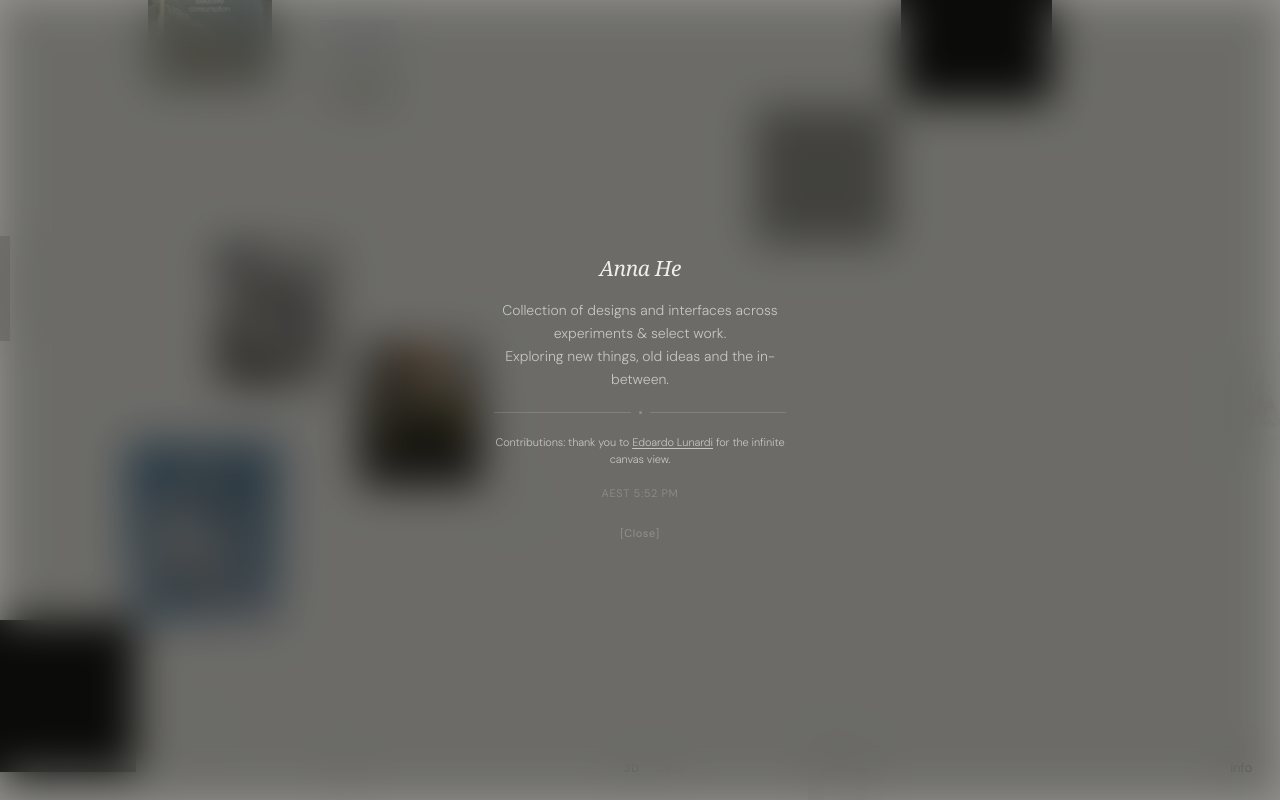
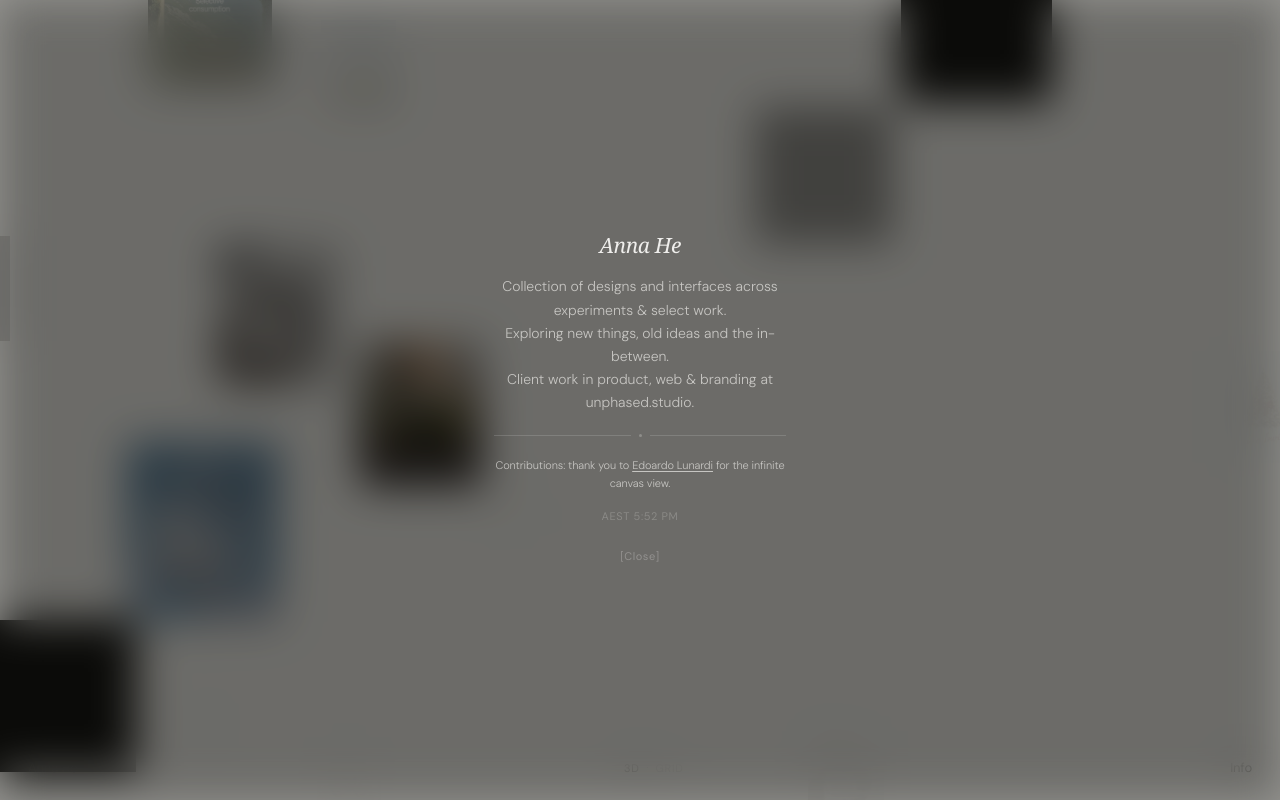
Before and after one commit to anna3he/creative-archive, a React (Vite) app: page / in a window 1280 px wide. Both pictures are taken after a click on the button "Info". Built offline with nearby package versions, Linux system fonts and the light colour scheme; a web font is replaced by a local one.

Commit message:
Update index.tsx

```diff
--- a/src/info-overlay/index.tsx
+++ b/src/info-overlay/index.tsx
@@ -35,21 +35,26 @@ export function InfoOverlay({ open, onClose }: InfoOverlayProps) {
   return (
     <div className={`${styles.overlay} ${open ? styles.open : ""}`} aria-hidden={!open}>
       <div className={styles.scrim} onClick={onClose} />
-
       <div className={`${styles.card} ${open ? styles.cardIn : ""}`} role="dialog" aria-modal="true">
         <p className={styles.name}>Anna He</p>
-
         <p className={styles.tagline}>
-          Collection of designs and interfaces across experiments & select work.<br />
+          Collection of designs and interfaces across experiments & select work.
+        </p>
+        <p className={styles.tagline}>
           Exploring new things, old ideas and the in-between.
         </p>
-
+        <p className={styles.tagline}>
+          Client work in product, web & branding at{" "}
+          <a href="https://unphased.studio" target="_blank" rel="noreferrer">
+            unphased.studio
+          </a>
+          .
+        </p>
         <div className={styles.rule}>
           <span className={styles.ruleLine} />
           <span className={styles.ruleDot} />
           <span className={styles.ruleLine} />
         </div>
-
         <p className={styles.credit}>
           Contributions: thank you to{" "}
           <a href="https://github.com/edoardolunardi/infinite-canvas" target="_blank" rel="noreferrer">
@@ -57,9 +62,7 @@ export function InfoOverlay({ open, onClose }: InfoOverlayProps) {
           </a>
           {" "}for the infinite canvas view.
         </p>
-
         <p className={styles.clock}>{clock}</p>
-
         <button className={styles.close} onClick={onClose}>[Close]</button>
       </div>
     </div>
```
